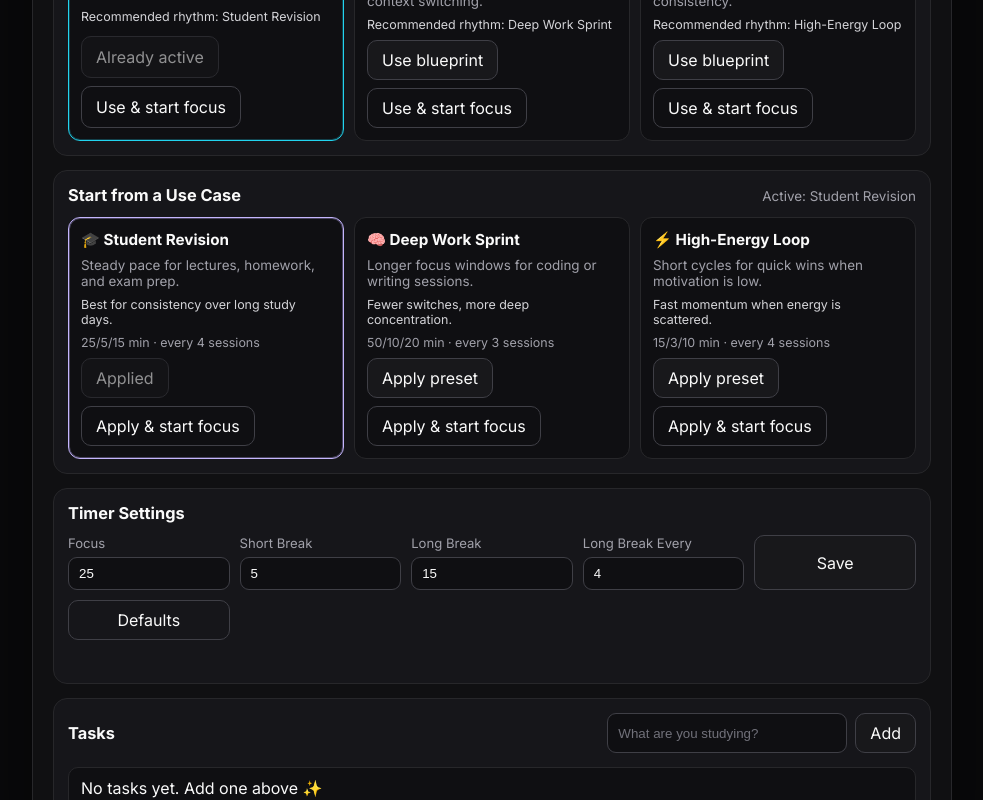
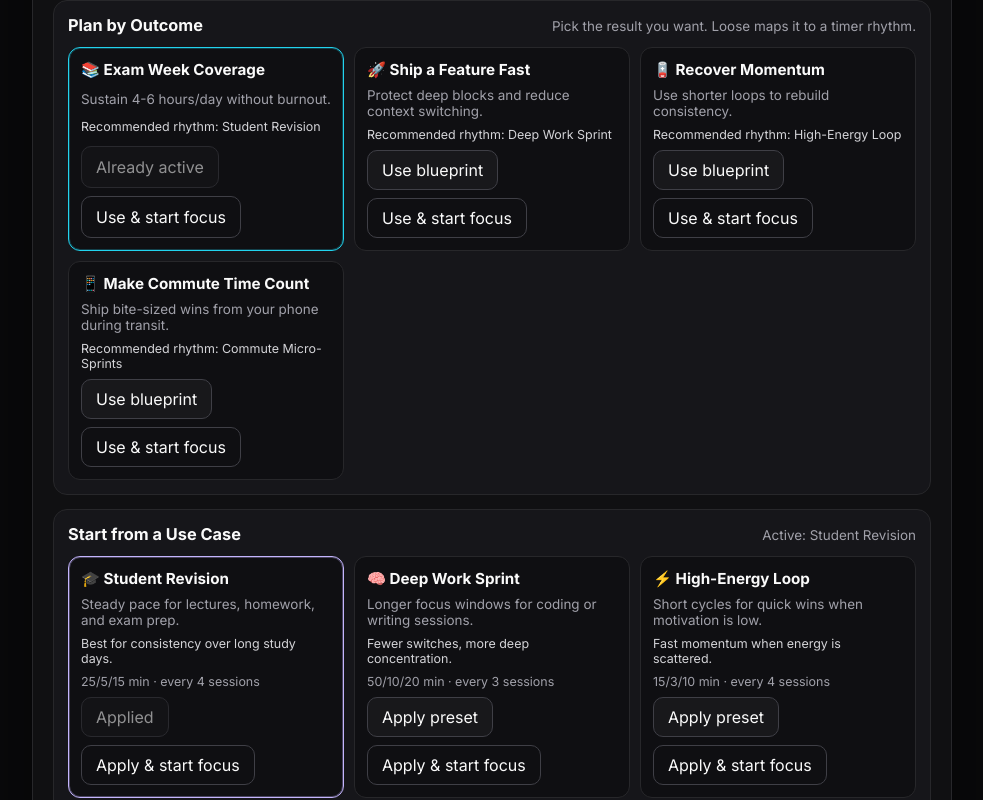
Before and after one commit to dhyoprd/pomodoro-glass, a Next.js app: page / in a window 1280 px wide. Shown: the part 2000-2800 px from the top of the page, without its empty margins (148-1131 px from the left). Built offline with nearby package versions, Linux system fonts and the light colour scheme.

Commit message:
feat: add commute micro-sprints use-case blueprint

```diff
--- a/src/constants/useCases.ts
+++ b/src/constants/useCases.ts
@@ -40,6 +40,14 @@ export const USE_CASE_PRESETS: ReadonlyArray<UseCasePreset> = [
     outcome: 'Fast momentum when energy is scattered.',
     settings: { focus: 15, shortBreak: 3, longBreak: 10, longBreakInterval: 4 },
   },
+  {
+    id: 'mobile-commute',
+    icon: '🚇',
+    name: 'Commute Micro-Sprints',
+    description: 'Phone-friendly loops for trains, buses, and waiting windows.',
+    outcome: 'Turn fragmented travel time into measurable progress.',
+    settings: { focus: 10, shortBreak: 2, longBreak: 8, longBreakInterval: 5 },
+  },
 ] as const;
 
 export type OutcomeBlueprint = {
@@ -72,4 +80,11 @@ export const OUTCOME_BLUEPRINTS: ReadonlyArray<OutcomeBlueprint> = [
     summary: 'Use shorter loops to rebuild consistency.',
     presetId: 'high-energy',
   },
+  {
+    id: 'commute-bites',
+    icon: '📱',
+    title: 'Make Commute Time Count',
+    summary: 'Ship bite-sized wins from your phone during transit.',
+    presetId: 'mobile-commute',
+  },
 ] as const;
```
Also changed, not shown: 1 other file (tests, documents, lock files or other folders).
